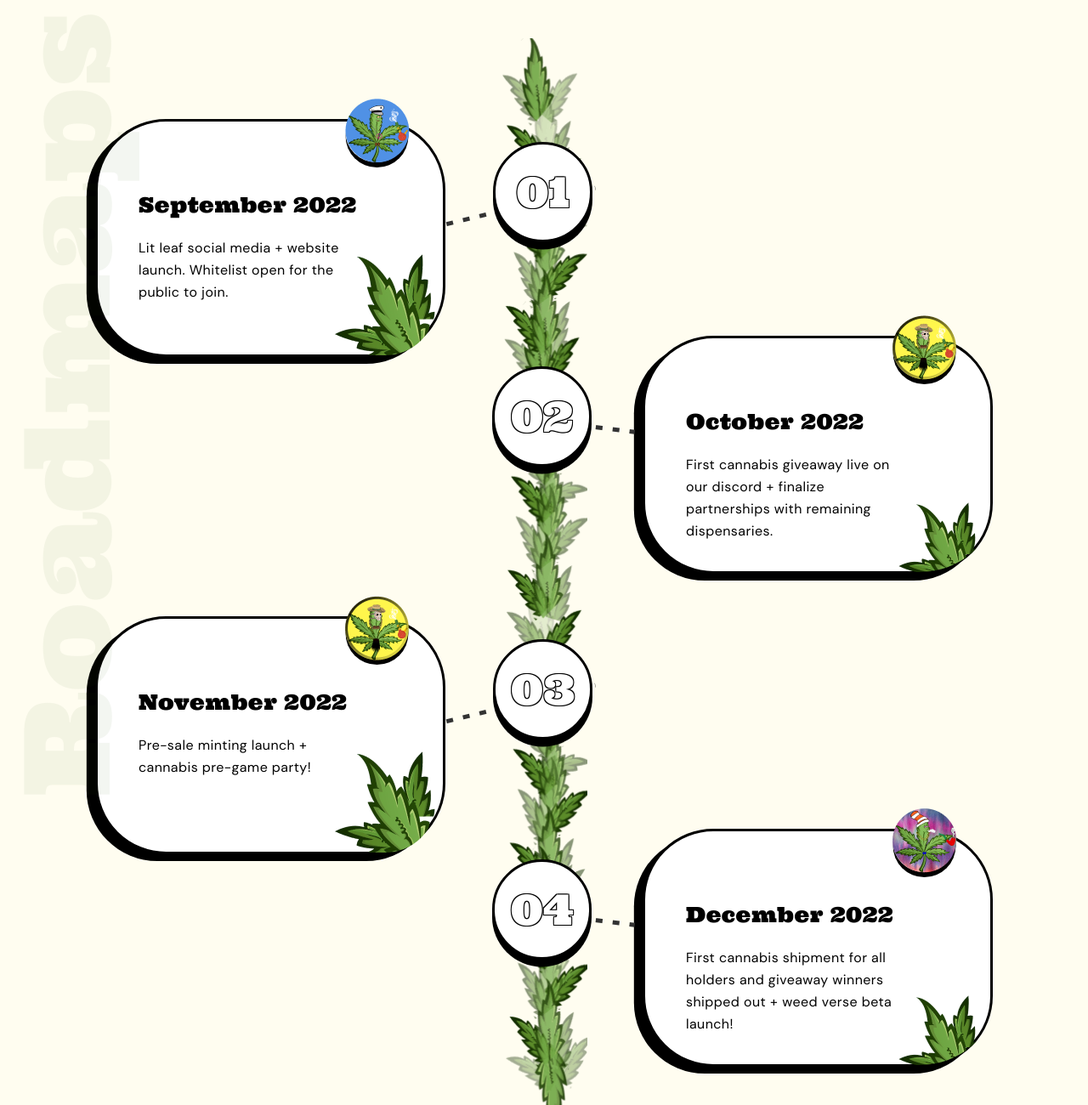
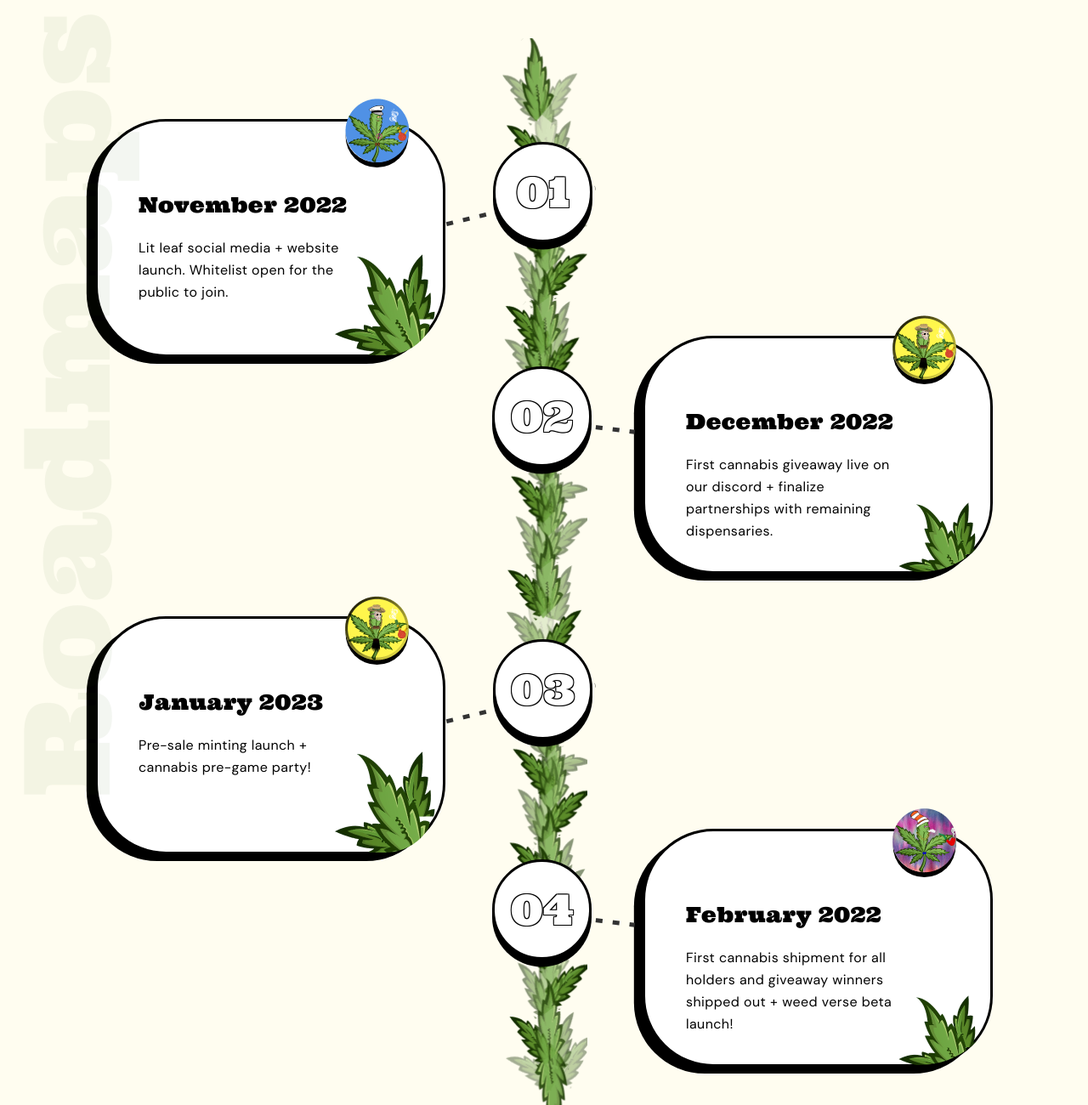
Before and after one commit to indragrg92/litleaf, a website: page index.html in a window 1280 px wide. Shown: the part 5786-7086 px from the top of the page at 85% size. Drawn offline with Linux system fonts and the light colour scheme.

Commit message:
updated the month name and year

```diff
--- a/index.html
+++ b/index.html
@@ -274,7 +274,7 @@
                               <img src="./assets/img/timeline-img-1.png" alt="Timeline - 1" />
                            </div>
                            <div class="roadmap-timeline-content">
-                              <h5>September 2022</h5>
+                              <h5>November 2022</h5>
                               <p>Lit leaf social media + website launch. Whitelist open for the public to join.</p>
                            </div>
                         </div>
@@ -288,7 +288,7 @@
                               <img src="./assets/img/timeline-img-2.png" alt="Timeline - 2" />
                            </div>
                            <div class="roadmap-timeline-content">
-                              <h5>October 2022</h5>
+                              <h5>December 2022</h5>
                               <p>First cannabis giveaway live on our discord + finalize partnerships with remaining dispensaries.</p>
                            </div>
                         </div>
@@ -302,7 +302,7 @@
                               <img src="./assets/img/timeline-img-3.png" alt="Timeline - 3" />
                            </div>
                            <div class="roadmap-timeline-content">
-                              <h5>November 2022</h5>
+                              <h5>January 2023</h5>
                               <p>Pre-sale minting launch + cannabis pre-game party!</p>
                            </div>
                         </div>
@@ -316,7 +316,7 @@
                               <img src="./assets/img/timeline-img-4.png" alt="Timeline - 4" />
                            </div>
                            <div class="roadmap-timeline-content">
-                              <h5>December 2022</h5>
+                              <h5>February 2022</h5>
                               <p>First cannabis shipment for all holders and giveaway winners shipped out + weed verse beta launch!</p>
                            </div>
                         </div>
```
